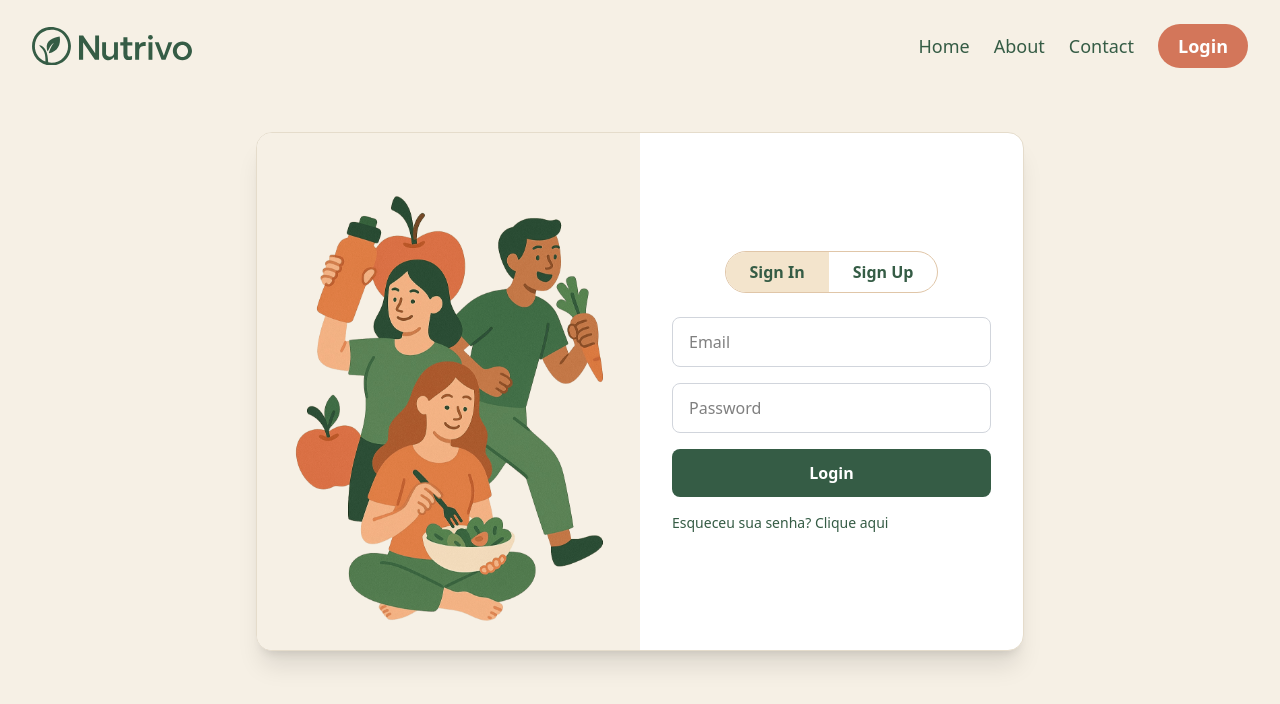
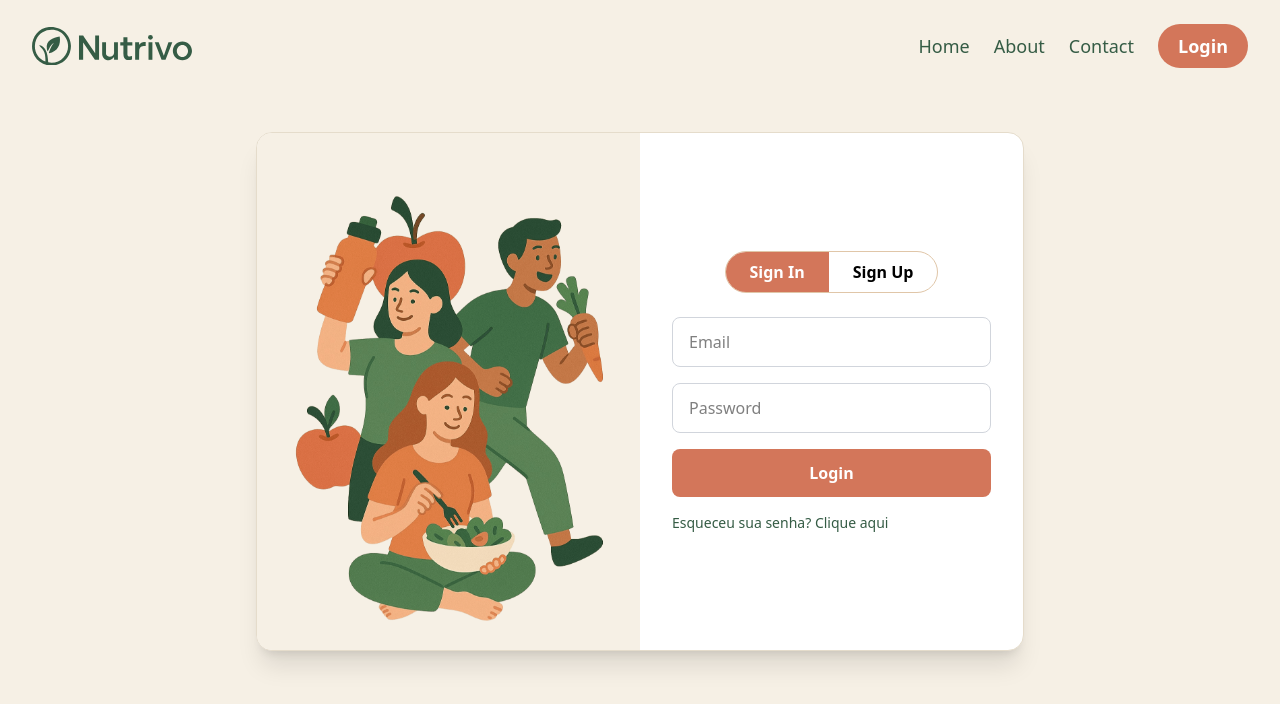
Before and after one commit to leandrfaria/nutrivo, a Next.js app: page /login in a window 1280 px wide. Shown: the top 704 px of the page. Built offline with nearby package versions, Linux system fonts and the light colour scheme.

Commit message:
Terminando Login

```diff
--- a/src/app/login/page.tsx
+++ b/src/app/login/page.tsx
@@ -1,8 +1,7 @@
 export default function Login() {
   return (
     <section className="flex items-center justify-center bg-sand mt-10">
-  <div className="bg-white border border-[#e5dccb] rounded-2xl shadow-xl w-full max-w-3xl flex overflow-hidden">
-
+      <div className="bg-white border border-[#e5dccb] rounded-2xl shadow-xl w-full max-w-3xl flex overflow-hidden">
         {/* Lado da imagem */}
         <div className="w-1/2 flex items-center justify-center bg-sand ">
           <img
@@ -17,12 +16,10 @@ export default function Login() {
           <div className="flex flex-col items-center w-full max-w-xs gap-6">
             {/* Botões Sign In / Sign Up */}
             <div className="flex border border-[#e0c6a8] rounded-full overflow-hidden">
-              <button className="px-6 py-2 bg-[#f3e4cc] text-forest font-semibold">
+              <button className="px-6 py-2 bg-salmon text-white font-semibold">
                 Sign In
               </button>
-              <button className="px-6 py-2 text-forest font-semibold">
-                Sign Up
-              </button>
+              <button className="px-6 py-2 font-semibold">Sign Up</button>
             </div>
 
             {/* Formulário */}
@@ -30,16 +27,17 @@ export default function Login() {
               <input
                 type="email"
                 placeholder="Email"
-                className="w-full px-4 py-3 border border-gray-300 rounded-lg focus:outline-none focus:ring-2 focus:ring-forest"
+                className="w-full px-4 py-3 border border-gray-300 rounded-lg focus:outline-none focus:ring-2 focus:ring-[#dd8d74]"
               />
               <input
                 type="password"
                 placeholder="Password"
-                className="w-full px-4 py-3 border border-gray-300 rounded-lg focus:outline-none focus:ring-2 focus:ring-forest"
+                className="w-full px-4 py-3 border border-gray-300 rounded-lg focus:outline-none focus:ring-2 focus:ring-[#dd8d74]"
               />
+
               <button
                 type="submit"
-                className="bg-forest text-white font-semibold py-3 rounded-lg hover:bg-[#163328] transition"
+                className="bg-salmon text-white font-semibold py-3 rounded-lg hover:bg-[#dd8d74] transition"
               >
                 Login
               </button>
```
